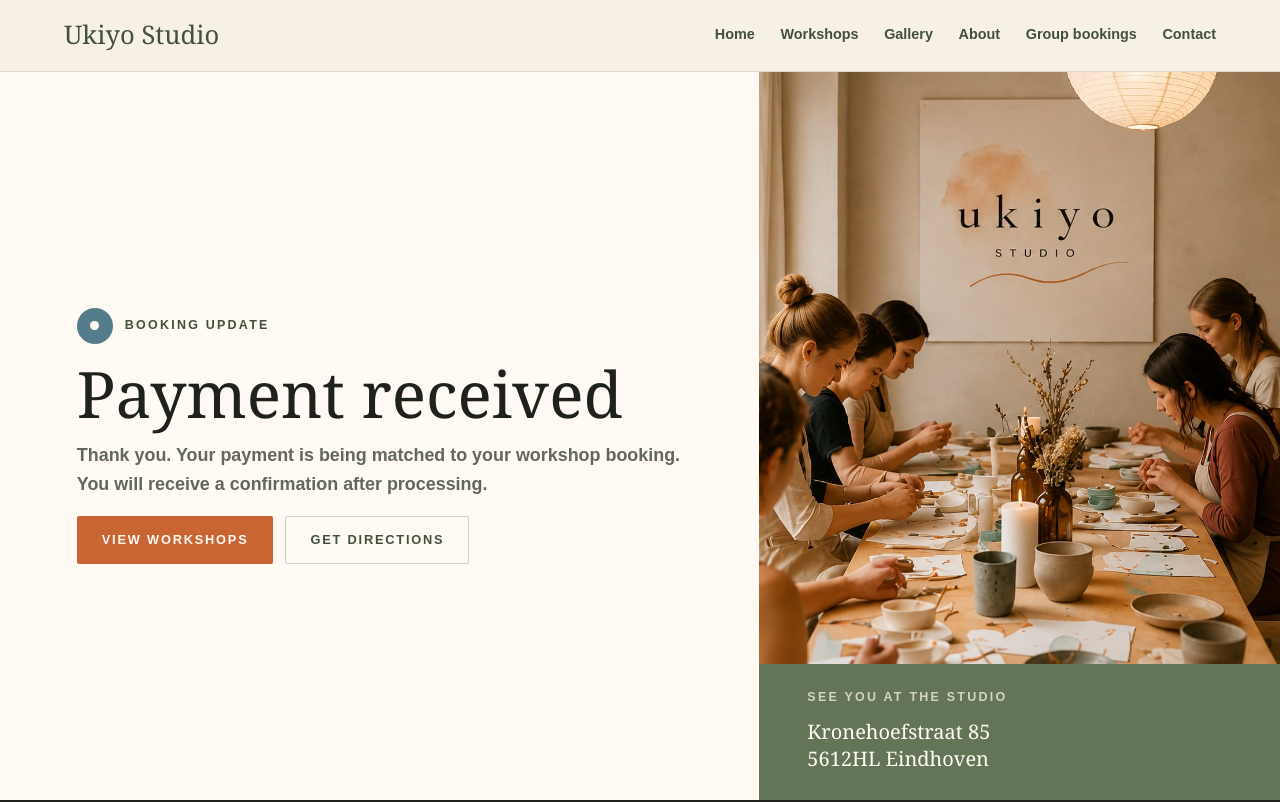
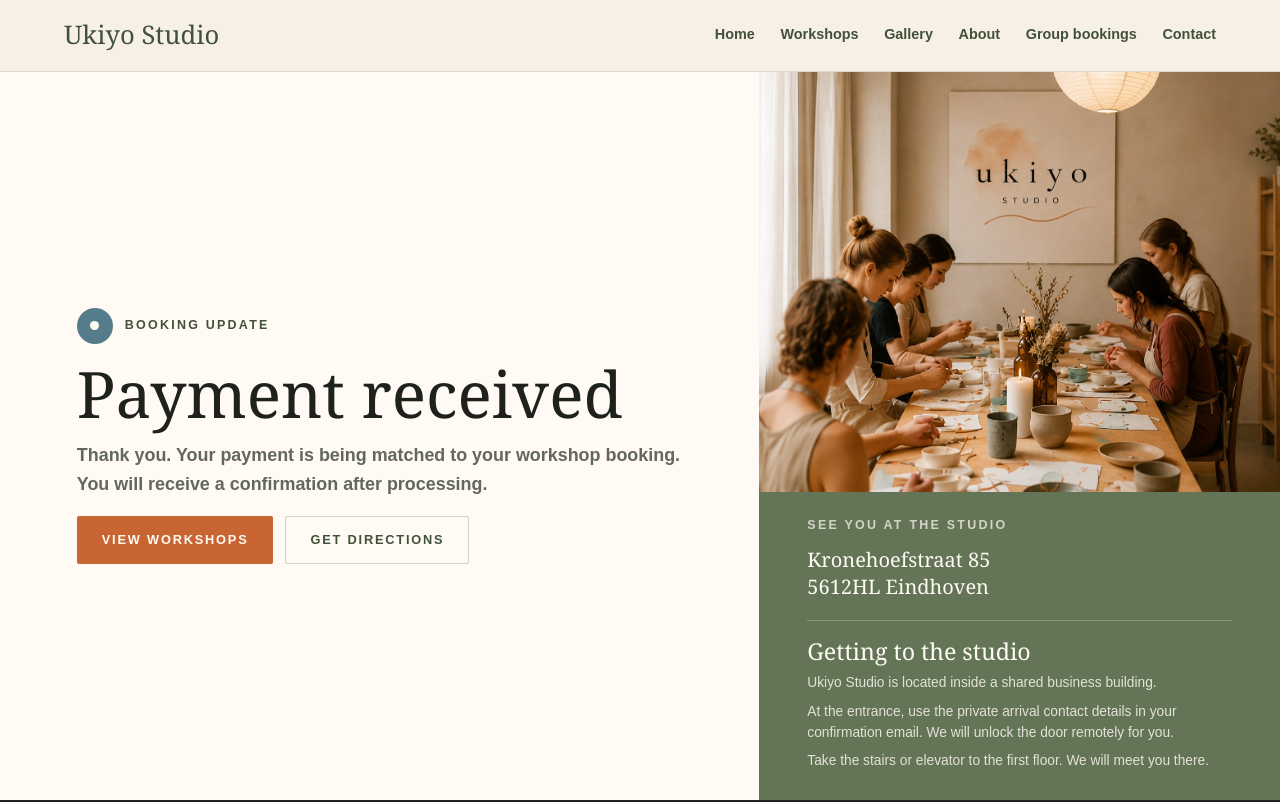
Before and after one commit to jojobizar-cloud/Ukiyo_studio, a Next.js app: page /booking/success in a window 1280 px wide. Shown: the top 802 px of the page. Built offline with nearby package versions, Linux system fonts and the light colour scheme.

Commit message:
feat: add private studio arrival instructions

```diff
--- a/app/booking/success/page.tsx
+++ b/app/booking/success/page.tsx
@@ -153,6 +153,15 @@ export default async function BookingSuccessPage({ searchParams }: BookingSucces
             <p className="eyebrow">See you at the studio</p>
             <p>{studioLocation.street}</p>
             <p>{studioLocation.postalCity}</p>
+            <div className="booking-result-arrival">
+              <h2>Getting to the studio</h2>
+              <p>Ukiyo Studio is located inside a shared business building.</p>
+              <p>
+                At the entrance, use the private arrival contact details in your confirmation
+                email. We will unlock the door remotely for you.
+              </p>
+              <p>Take the stairs or elevator to the first floor. We will meet you there.</p>
+            </div>
           </div>
         </div>
       </section>
--- a/app/globals.css
+++ b/app/globals.css
@@ -1049,6 +1049,31 @@ p {
   line-height: 1.35;
 }
 
+.booking-result-arrival {
+  margin-top: 20px;
+  padding-top: 18px;
+  border-top: 1px solid rgba(255, 250, 243, 0.24);
+}
+
+.booking-result-arrival h2 {
+  margin-bottom: 10px;
+  color: var(--paper-light);
+  font-size: 1.45rem;
+}
+
+.booking-result-location .booking-result-arrival p {
+  max-width: 520px;
+  margin-bottom: 8px;
+  color: rgba(255, 250, 243, 0.82);
+  font-family: var(--sans);
+  font-size: 0.86rem;
+  line-height: 1.5;
+}
+
+.booking-result-location .booking-result-arrival p:last-child {
+  margin-bottom: 0;
+}
+
 .contact-modal {
   position: fixed;
   inset: 0;
@@ -1697,6 +1722,7 @@ p {
 
 @media (min-width: 761px) and (max-height: 700px) {
   .booking-result-copy {
+    justify-content: flex-start;
     padding: 24px clamp(28px, 5vw, 48px);
   }
 
@@ -1765,6 +1791,22 @@ p {
   .booking-result-location {
     padding-top: 16px;
     padding-bottom: 18px;
+  }
+
+  .booking-result-arrival {
+    margin-top: 12px;
+    padding-top: 12px;
+  }
+
+  .booking-result-arrival h2 {
+    margin-bottom: 6px;
+    font-size: 1.15rem;
+  }
+
+  .booking-result-location .booking-result-arrival p {
+    margin-bottom: 4px;
+    font-size: 0.72rem;
+    line-height: 1.4;
   }
 }
 
--- a/lib/email/bookingEmails.ts
+++ b/lib/email/bookingEmails.ts
@@ -34,6 +34,7 @@ export async function sendBookingEmails(bookingId: string) {
   const from = getEmailFromAddress();
   const deliveries: Array<EmailDeliveryRecord | null> = [];
   const customerEmail = normalizeRecipient(booking.customerEmail);
+  const ownerEmail = normalizeRecipient(getBookingNotificationEmail());
 
   if (customerEmail) {
     const confirmation = createCustomerBookingConfirmation(context);
@@ -44,12 +45,11 @@ export async function sendBookingEmails(bookingId: string) {
         from,
         idempotencyKey: `booking-confirmation:${booking.id}`,
         kind: "booking-confirmation",
+        replyTo: ownerEmail ?? undefined,
         to: [customerEmail],
       }),
     );
   }
-
-  const ownerEmail = normalizeRecipient(getBookingNotificationEmail());
 
   if (ownerEmail) {
     const notification = createOwnerBookingNotification(context);
--- a/lib/email/config.ts
+++ b/lib/email/config.ts
@@ -32,6 +32,10 @@ export function getBookingNotificationEmail() {
   return getTrimmedEnv("BOOKING_NOTIFICATION_EMAIL");
 }
 
+export function getStudioContactPhone() {
+  return getTrimmedEnv("STUDIO_CONTACT_PHONE");
+}
+
 export function getResendApiKey() {
   return getTrimmedEnv("RESEND_API_KEY") || getTrimmedEnv("resend_api");
 }
--- a/lib/email/templates.ts
+++ b/lib/email/templates.ts
@@ -4,6 +4,7 @@ import type {
   BookingSlotRecord,
   BookingStoreData,
 } from "@/lib/booking/types";
+import { getStudioContactPhone } from "@/lib/email/config";
 import { studioLocation, getWorkshop } from "@/lib/workshops";
 
 type BookingEmailContext = {
@@ -63,6 +64,7 @@ function renderHtml(title: string, lines: string[]) {
 
 export function createCustomerBookingConfirmation(context: BookingEmailContext) {
   const details = getBookingDetails(context);
+  const studioPhone = getStudioContactPhone();
   const subject = `Your Ukiyo Studio booking is confirmed`;
   const lines = [
     `Thank you for booking ${details.workshopTitle}.`,
@@ -70,6 +72,12 @@ export function createCustomerBookingConfirmation(context: BookingEmailContext)
     `Seats: ${details.seats}.`,
     `Amount paid: ${details.amount}.`,
     `Location: ${details.location}.`,
+    "Getting to the studio:",
+    "Ukiyo Studio is located inside a shared business building.",
+    studioPhone
+      ? `When you arrive at the entrance, text or call ${studioPhone}. We will unlock the door remotely for you.`
+      : "If the entrance is closed, reply to this email before your workshop so we can arrange access.",
+    "Once inside, take the stairs or elevator to the first floor. We will meet you there.",
     `Booking reference: ${details.bookingReference}.`,
     "Refund possible when cancelled at least 48 hours before the workshop.",
   ];
```
Also changed, not shown: 2 other files (tests, documents, lock files or other folders).
